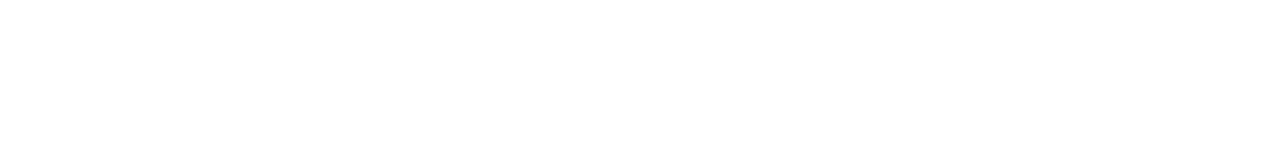
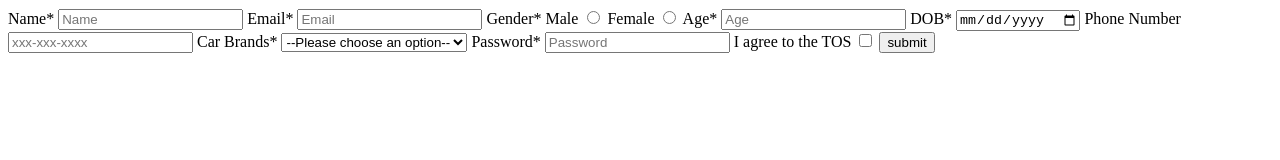
Before and after one commit to acciojob/signup-form-car-Shashankdp, a website: page main.html in a window 1280 px wide. Drawn offline with Linux system fonts and the light colour scheme.

Commit message:
created a submission

```diff
--- a/main.html
+++ b/main.html
@@ -8,6 +8,49 @@
 
 <body>
 	<!-- the entire body must be written by student -->
+
+	<form method="post">
+		<label for="name">Name*</label>
+	<input type="text" id="name" placeholder="Name" required>
+
+	<label for="email">Email*</label>
+	<input type="email" id="email" placeholder="Email" required>
+
+	<label for="gender">Gender*</label>
+
+	<label for="gender_m">Male</label>
+	<input type="radio" id="gender_m" name="gender" required>
+
+	<label for="gender_f">Female</label>
+	<input type="radio" id="gender_f" name="gender" required>
+
+	<label for="age">Age*</label>
+	<input type="number" id="age" placeholder="Age" required>
+
+	<label for="dob">DOB*</label>
+	<input type="date" id="dob" required>
+
+	<labe for="tel">Phone Number</labe>
+	<input type="number" id="tel" placeholder="xxx-xxx-xxxx">
+
+	<label for="cars">Car Brands*</label>
+	<select id="cars" name="car" required>
+		<option>--Please choose an option--</option>
+		<option>BMW</option>
+		<option>Audi</option>
+		<option>Mercedez</option>
+	</select>
+
+	<label for="password">Password*</label>
+	<input type="password" id="password" placeholder="Password" required>
+
+	<label for="tos">I agree to the TOS</label>
+	<input type="checkbox" id="tos" required>
+
+	<button type="submit">submit</button>
+	</form>
+
+
     <script type="text/javascript" src="./script.js">
 </script>
 
```
